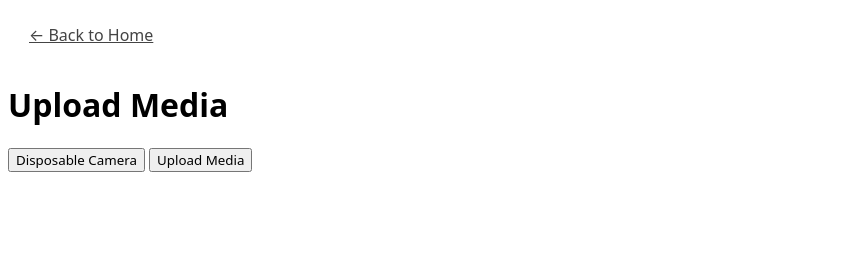
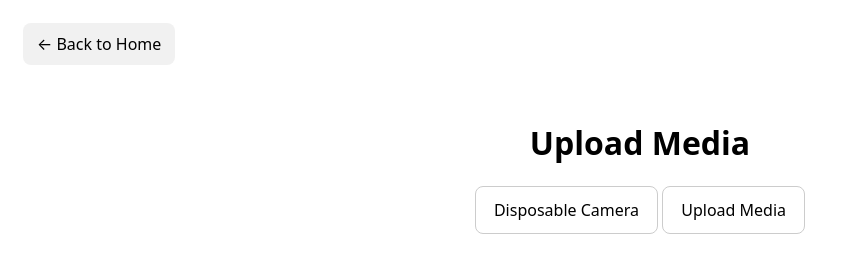
Before and after one commit to anadhima/event-uploader, a website: page public/upload.html in a window 1280 px wide. Shown: the whole page, without its empty margins (0-860 px from the left). Drawn offline with Linux system fonts and the light colour scheme.

Commit message:
Enhance button styles and add container class

```diff
--- a/public/styles.css
+++ b/public/styles.css
@@ -2,19 +2,40 @@
   box-sizing: border-box;
   font-family: system-ui, -apple-system, BlinkMacSystemFont, 'Segoe UI', sans-serif;
 }
+.container {
+  max-width: 500px;
+  margin: 0 auto;
+  padding: 20px;
+  text-align: center;
+}
+
 .back-btn {
-  background: none;
+  background: #f1f1f1;
+  padding: 10px 14px;
+  border-radius: 8px;
   border: none;
-  color: #444;
+  margin: 15px;
   font-size: 16px;
-  margin: 15px;
   cursor: pointer;
-  text-decoration: underline;
 }
 
 .back-btn:hover {
-  color: #000;
+  background: #e2e2e2;
 }
+
+.btn {
+  background: white;
+  border: 1px solid #ccc;
+  padding: 12px 18px;
+  font-size: 16px;
+  border-radius: 8px;
+  cursor: pointer;
+}
+
+.btn:hover {
+  background: #f5f5f5;
+}
+
 
 body.hero {
   margin: 0;
```
